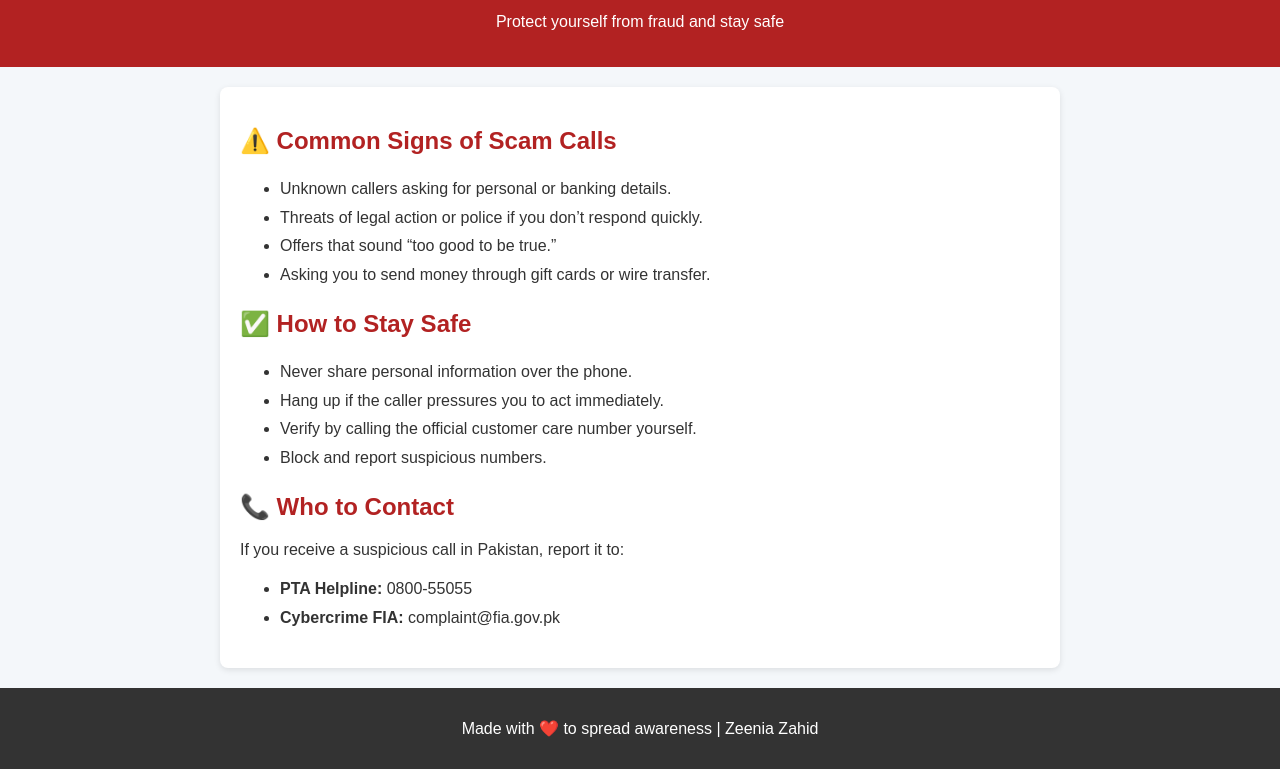
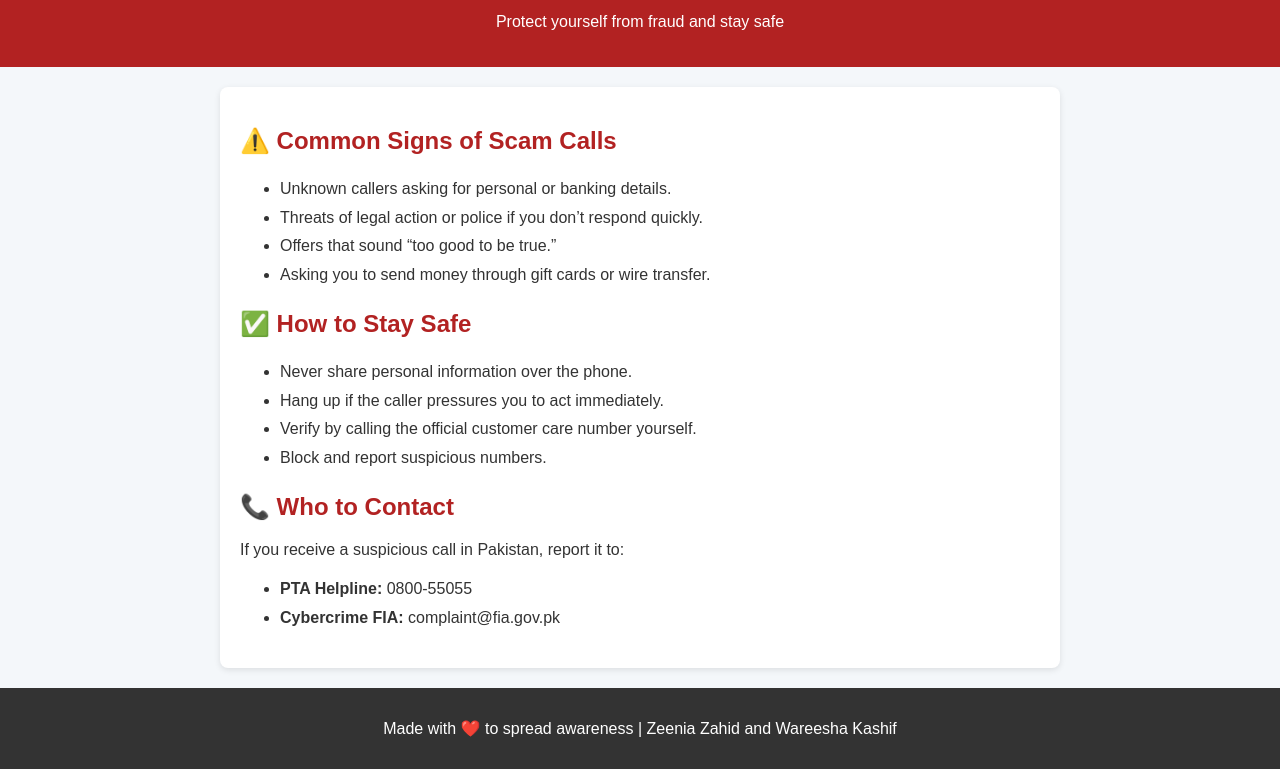
Before and after one commit to ZeeniaZahid/scam-awareness-in-pakistan, a plain HTML site: page index2.html in a window 1280 px wide. Shown: the part 61-830 px from the top of the page. Drawn offline with Linux system fonts and the light colour scheme.

Commit message:
Update index2.html

```diff
--- a/index2.html
+++ b/index2.html
@@ -76,7 +76,7 @@
   </main>
 
   <footer>
-    <p>Made with ❤️ to spread awareness | Zeenia Zahid</p>
+    <p>Made with ❤️ to spread awareness | Zeenia Zahid and Wareesha Kashif</p>
   </footer>
 </body>
 </html>
```
